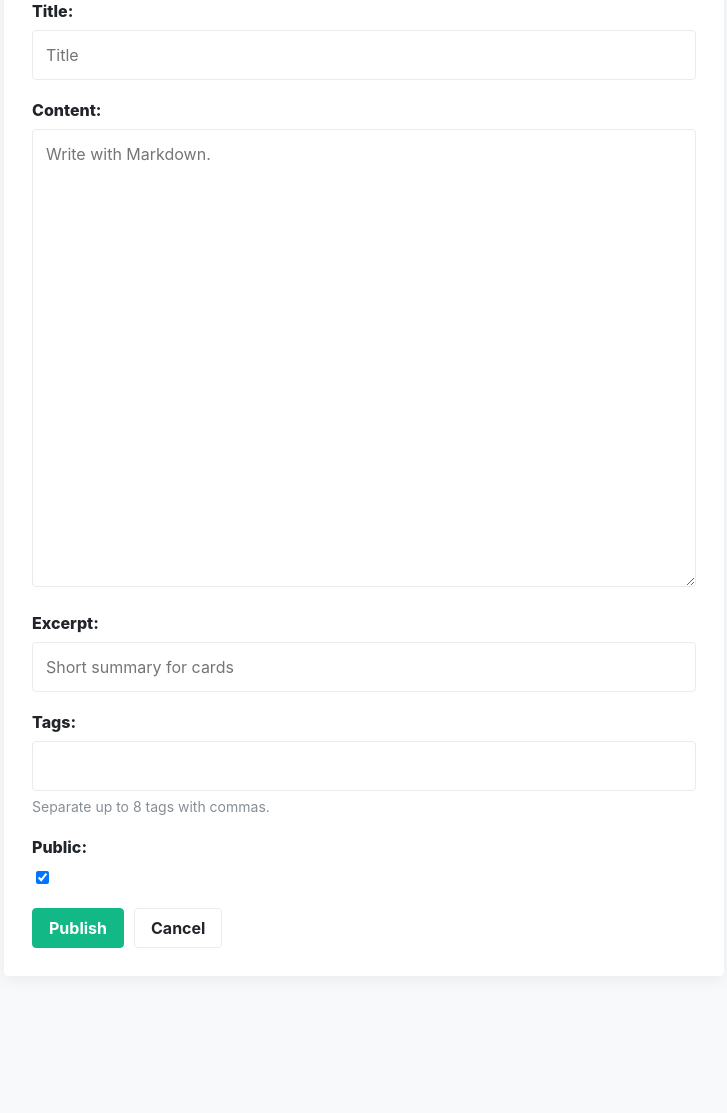
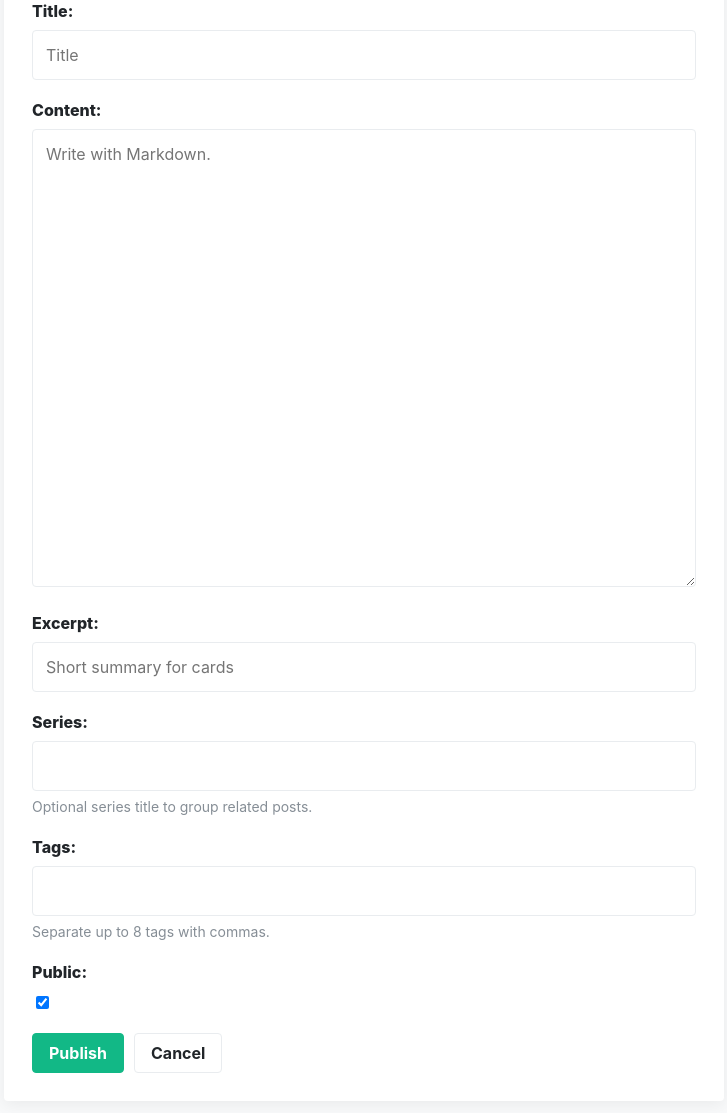
Before and after one commit to ssafy-14th-daejeon-free/test-repo, a Django app: page /posts/new/ in a window 1280 px wide. Shown: the part 193-1306 px from the top of the page, without its empty margins (276-1003 px from the left). Before the commit the page ends 1141 px from the top, so only its background shows below. Run offline with Django 5.2, Linux system fonts and the light colour scheme; the visitor is signed in with stand-in values (Sample User, id 1).

Commit message:
Add series grouping for velog-like post collections
Velog users often publish related articles as a series, so posts need a first-class collection surface. This adds an author-owned series model, optional post assignment through the editor, series listing routes, card/detail links, and regression coverage.

Constraint: Series must stay optional so existing posts and drafts continue to work

Rejected: Separate series editor workflow | too much surface before basic grouping is proven

Confidence: high

Scope-risk: moderate

Directive: Keep series ownership tied to the post author unless collaboration is explicitly added

Tested: python manage.py check; python manage.py test; local series screenshot

```diff
--- a/ysh_test_folder/blog/forms.py
+++ b/ysh_test_folder/blog/forms.py
@@ -9,10 +9,15 @@ class PostForm(forms.ModelForm):
         required=False,
         help_text="Separate up to 8 tags with commas.",
     )
+    series_title = forms.CharField(
+        label="Series",
+        required=False,
+        help_text="Optional series title to group related posts.",
+    )
 
     class Meta:
         model = Post
-        fields = ("title", "content", "excerpt", "tags_text", "is_public")
+        fields = ("title", "content", "excerpt", "series_title", "tags_text", "is_public")
         labels = {
             "title": "Title",
             "content": "Content",
@@ -36,6 +41,8 @@ class PostForm(forms.ModelForm):
             self.fields["tags_text"].initial = ", ".join(
                 self.instance.tags.values_list("name", flat=True)
             )
+            if self.instance.series:
+                self.fields["series_title"].initial = self.instance.series.title
 
     def clean_tags_text(self):
         raw = self.cleaned_data["tags_text"]
@@ -60,6 +67,18 @@ class PostForm(forms.ModelForm):
             tags.append(tag)
         post.tags.set(tags)
 
+    def save_series(self, post):
+        title = self.cleaned_data["series_title"].strip()
+        if not title:
+            post.series = None
+            post.save(update_fields=["series"])
+            return
+
+        series, _ = post.author.series.get_or_create(title=title)
+        if post.series_id != series.pk:
+            post.series = series
+            post.save(update_fields=["series"])
+
 
 class CommentForm(forms.ModelForm):
     class Meta:
--- a/ysh_test_folder/blog/models.py
+++ b/ysh_test_folder/blog/models.py
@@ -39,6 +39,33 @@ class Tag(models.Model):
         return reverse("tag_posts", kwargs={"slug": self.slug})
 
 
+class Series(models.Model):
+    author = models.ForeignKey(
+        settings.AUTH_USER_MODEL,
+        on_delete=models.CASCADE,
+        related_name="series",
+    )
+    title = models.CharField(max_length=80)
+    slug = models.SlugField(max_length=90, unique=True, allow_unicode=True, blank=True)
+    description = models.CharField(max_length=240, blank=True)
+    created_at = models.DateTimeField(auto_now_add=True)
+
+    class Meta:
+        ordering = ["title"]
+        verbose_name_plural = "series"
+
+    def save(self, *args, **kwargs):
+        if not self.slug:
+            self.slug = build_unique_slug(Series, self.title, self.pk)
+        super().save(*args, **kwargs)
+
+    def __str__(self):
+        return self.title
+
+    def get_absolute_url(self):
+        return reverse("series_posts", kwargs={"slug": self.slug})
+
+
 class Post(models.Model):
     author = models.ForeignKey(
         settings.AUTH_USER_MODEL,
@@ -49,6 +76,13 @@ class Post(models.Model):
     slug = models.SlugField(max_length=90, unique=True, allow_unicode=True, blank=True)
     content = models.TextField()
     excerpt = models.CharField(max_length=240, blank=True)
+    series = models.ForeignKey(
+        Series,
+        on_delete=models.SET_NULL,
+        related_name="posts",
+        blank=True,
+        null=True,
+    )
     tags = models.ManyToManyField(Tag, related_name="posts", blank=True)
     liked_by = models.ManyToManyField(
         settings.AUTH_USER_MODEL,
--- a/ysh_test_folder/blog/urls.py
+++ b/ysh_test_folder/blog/urls.py
@@ -11,5 +11,6 @@ urlpatterns = [
     path("posts/<str:slug>/like/", views.toggle_like, name="post_like"),
     path("posts/<str:slug>/comments/", views.comment_create, name="comment_create"),
     path("comments/<int:pk>/delete/", views.comment_delete, name="comment_delete"),
+    path("series/<str:slug>/", views.series_posts, name="series_posts"),
     path("tags/<str:slug>/", views.tag_posts, name="tag_posts"),
 ]
--- a/ysh_test_folder/blog/views.py
+++ b/ysh_test_folder/blog/views.py
@@ -8,7 +8,7 @@ from django.shortcuts import get_object_or_404, redirect, render
 from django.views.decorators.http import require_POST
 
 from .forms import CommentForm, PostForm
-from .models import Comment, Post, PostLike, Tag
+from .models import Comment, Post, PostLike, Series, Tag
 
 
 FEED_TABS = [
@@ -22,7 +22,7 @@ FEED_TABS = [
 def public_posts():
     return (
         Post.objects.filter(is_public=True)
-        .select_related("author")
+        .select_related("author", "series")
         .prefetch_related("tags", "likes")
         .annotate(likes_count=Count("likes"))
     )
@@ -53,6 +53,7 @@ def post_list(request):
             Q(title__icontains=search_query)
             | Q(content__icontains=search_query)
             | Q(tags__name__icontains=search_query)
+            | Q(series__title__icontains=search_query)
         ).distinct()
 
     return render(
@@ -86,9 +87,28 @@ def tag_posts(request, slug):
     )
 
 
+def series_posts(request, slug):
+    series = get_object_or_404(Series.objects.select_related("author"), slug=slug)
+    posts = ordered_posts(public_posts().filter(series=series), "latest")
+    return render(
+        request,
+        "blog/post_list.html",
+        {
+            "page_title": series.title,
+            "page_obj": paginate(request, posts),
+            "tabs": FEED_TABS,
+            "active_tab": "latest",
+            "series": series,
+            "tags": Tag.objects.all()[:20],
+        },
+    )
+
+
 def post_detail(request, slug):
     post = get_object_or_404(
-        Post.objects.select_related("author").prefetch_related("tags", "likes"),
+        Post.objects.select_related("author", "series").prefetch_related(
+            "tags", "likes", "comments"
+        ),
         slug=slug,
     )
     if not post.is_public and post.author != request.user:
@@ -120,6 +140,7 @@ def post_create(request):
             post.author = request.user
             post.save()
             form.save_tags(post)
+            form.save_series(post)
             messages.success(request, "Post published.")
             return redirect(post)
     else:
@@ -143,6 +164,7 @@ def post_update(request, slug):
         if form.is_valid():
             post = form.save()
             form.save_tags(post)
+            form.save_series(post)
             messages.success(request, "Post updated.")
             return redirect(post)
     else:
--- a/ysh_test_folder/static/css/styles.css
+++ b/ysh_test_folder/static/css/styles.css
@@ -369,6 +369,21 @@ textarea {
   -webkit-line-clamp: 3;
 }
 
+.series-link,
+.detail-series {
+  display: inline-flex;
+  align-self: flex-start;
+  margin-bottom: 12px;
+  color: var(--primary-dark);
+  font-size: 13px;
+  font-weight: 800;
+}
+
+.detail-series {
+  margin-top: 14px;
+  margin-bottom: 0;
+}
+
 .post-card-footer {
   display: flex;
   align-items: center;
--- a/ysh_test_folder/templates/blog/_post_cards.html
+++ b/ysh_test_folder/templates/blog/_post_cards.html
@@ -10,6 +10,9 @@
             <h2>{{ post.title }}</h2>
             <p>{{ post.summary }}</p>
           </a>
+          {% if post.series %}
+            <a class="series-link" href="{{ post.series.get_absolute_url }}">Series: {{ post.series.title }}</a>
+          {% endif %}
           {% if post.tags.all %}
             <div class="tag-row">
               {% for tag in post.tags.all %}
--- a/ysh_test_folder/templates/blog/post_detail.html
+++ b/ysh_test_folder/templates/blog/post_detail.html
@@ -19,6 +19,9 @@
           <a class="tag" href="{{ tag.get_absolute_url }}">#{{ tag.name }}</a>
         {% endfor %}
       </div>
+    {% endif %}
+    {% if post.series %}
+      <a class="detail-series" href="{{ post.series.get_absolute_url }}">Series: {{ post.series.title }}</a>
     {% endif %}
   </header>
 
```
Also changed, not shown: ysh_test_folder/blog/admin.py (+10 -3 lines), ysh_test_folder/blog/tests.py (+13 -1 lines), ysh_test_folder/templates/blog/post_list.html (+7 -0 lines), ysh_test_folder/blog/migrations/0003_series_post_series.py (added).
